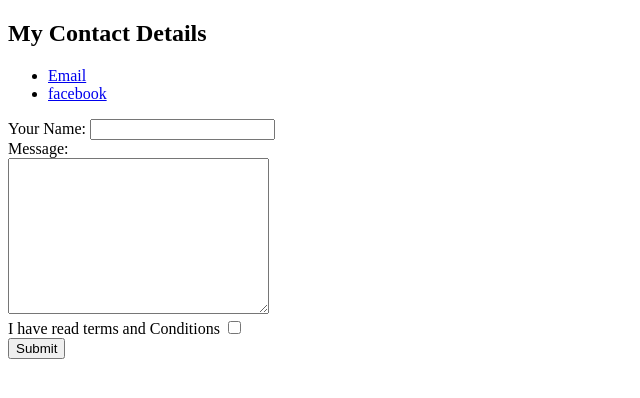
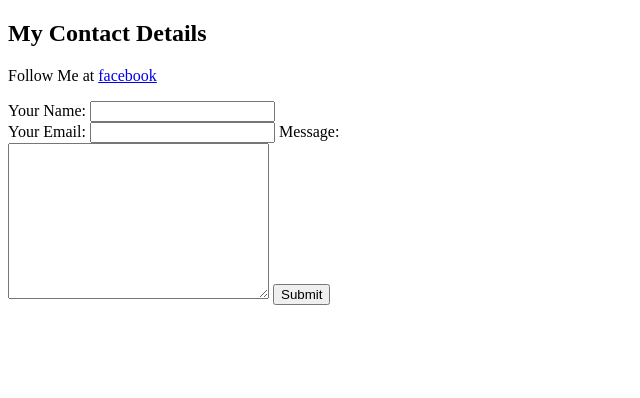
Before and after one commit to Badar-Ur-Zaman/CV, a plain HTML site: page contactInfo.html in a window 1280 px wide. Shown: the whole page, without its empty margins (0-640 px from the left). Drawn offline with Linux system fonts and the light colour scheme.

Commit message:
Add initial CV files

```diff
--- a/contactInfo.html
+++ b/contactInfo.html
@@ -6,18 +6,14 @@
 </head>
 <body>
     <h2>My  Contact Details</h2>
-    <ul>
-        <li><a href="hbrsadiqian123@gmail.com">Email</a></li>
-        <li><a href="https://wwww.facebook.com/BadarSadiqian">facebook</a></li>
-    </ul>
-    <form action="mailto:hbrsadiqian123@gmail.com" method="post">
+    <p>Follow Me at <a href="https://wwww.facebook.com/BadarSadiqian">facebook</a></p>
+    <form action="mailto:hbrsadiqian123@gmail.com" method="post" enctype="text/plain">
         <label>Your Name: </label>
-        <input type="text" name="" value=""><br>
+        <input type="text" name="YourName" value=""><br>
+        <label>Your Email:</label>
+        <input type="email" name="YourEmail">
         <label>Message: </label><br>
-        <textarea name="name" rows="10" cols="30"></textarea>
-        <br>
-        <label>I have read terms and Conditions</label>
-        <input type="checkbox"><br>
+        <textarea name="YourMessage" rows="10" cols="30"></textarea>
         <input type="submit">
     </form>
 </body>
```
Also changed, not shown: Images/human.png (added).
